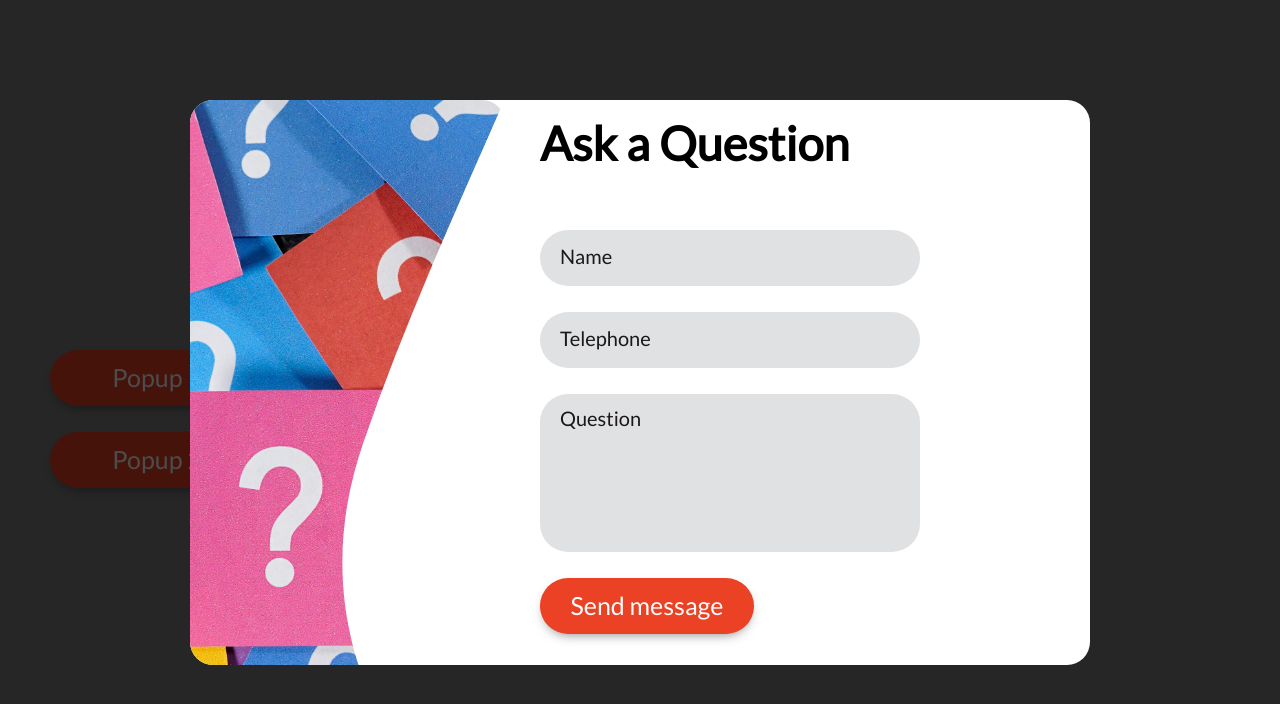
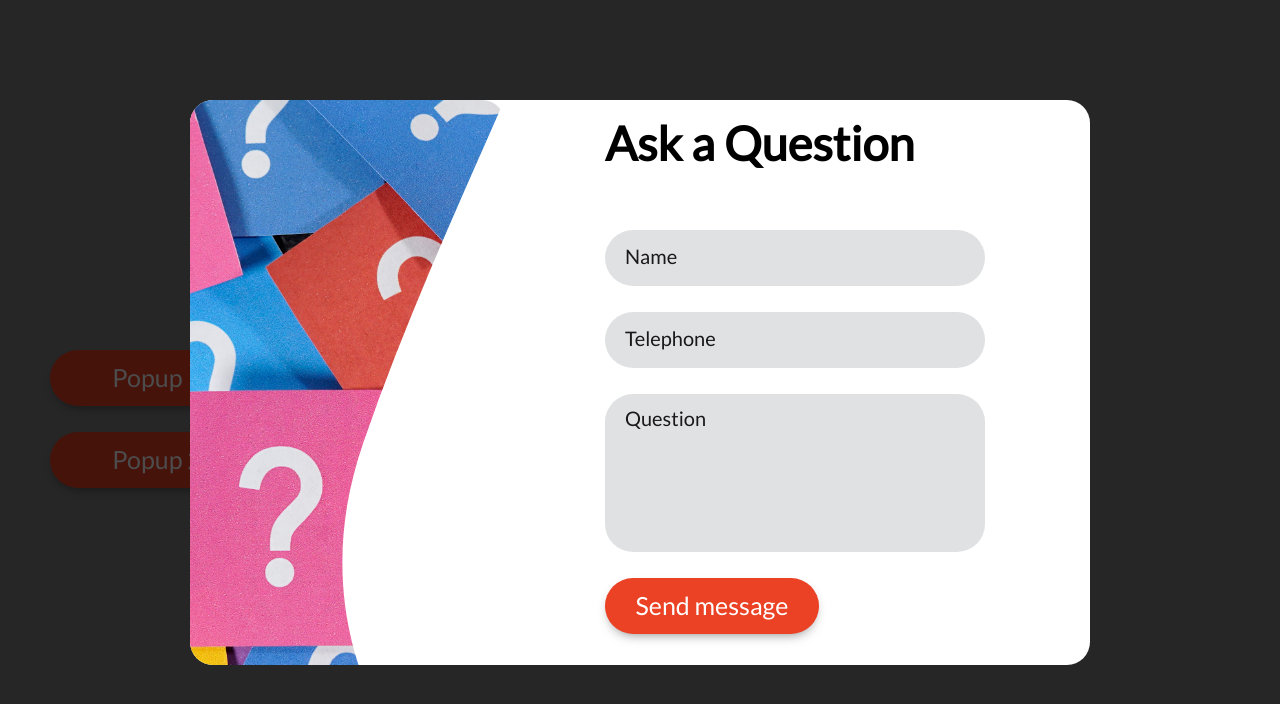
Before and after one commit to ruvick/almi-popup, a plain HTML site: page index.html in a window 1280 px wide. Both pictures are taken after a click on the button "Popup 1". Drawn offline with nearby package versions, Linux system fonts and the light colour scheme.

Commit message:
Перезалил размер окон

```diff
--- a/css/style.css
+++ b/css/style.css
@@ -83,7 +83,7 @@ body {
 }
 
 .popup-form {
-	margin-left: 35px;
+	margin-left: 100px;
 }
 
 .popup-form__title {
```
